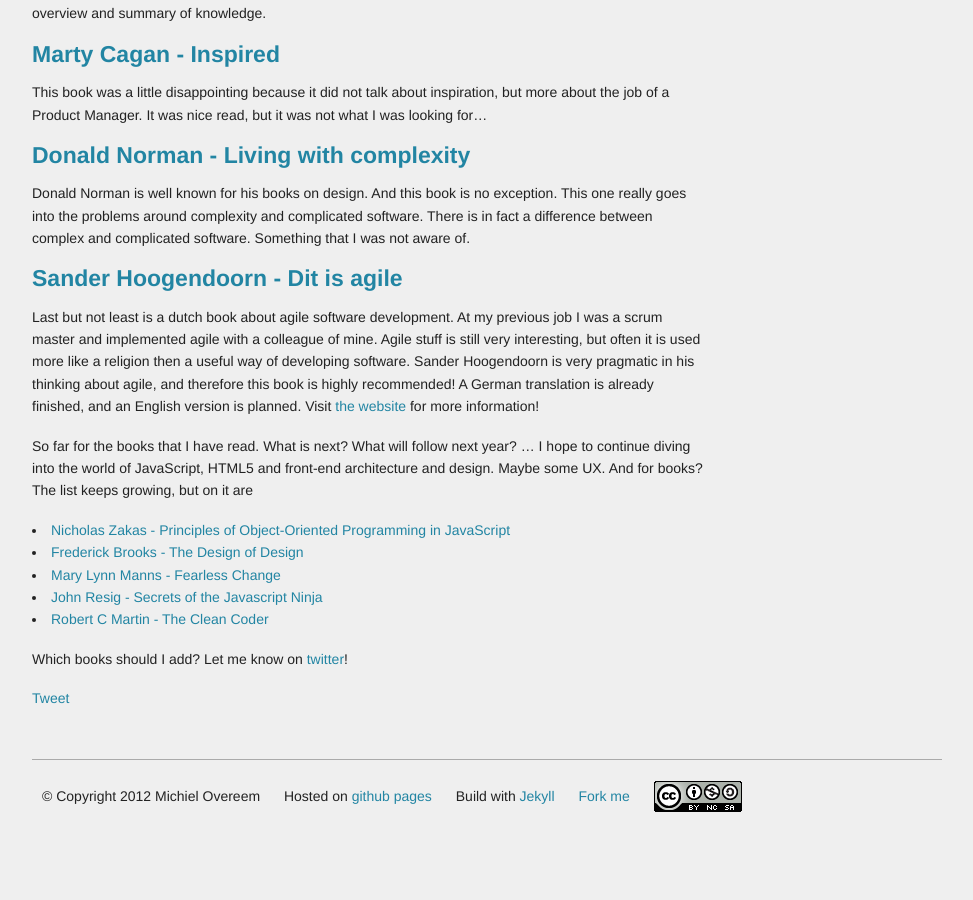
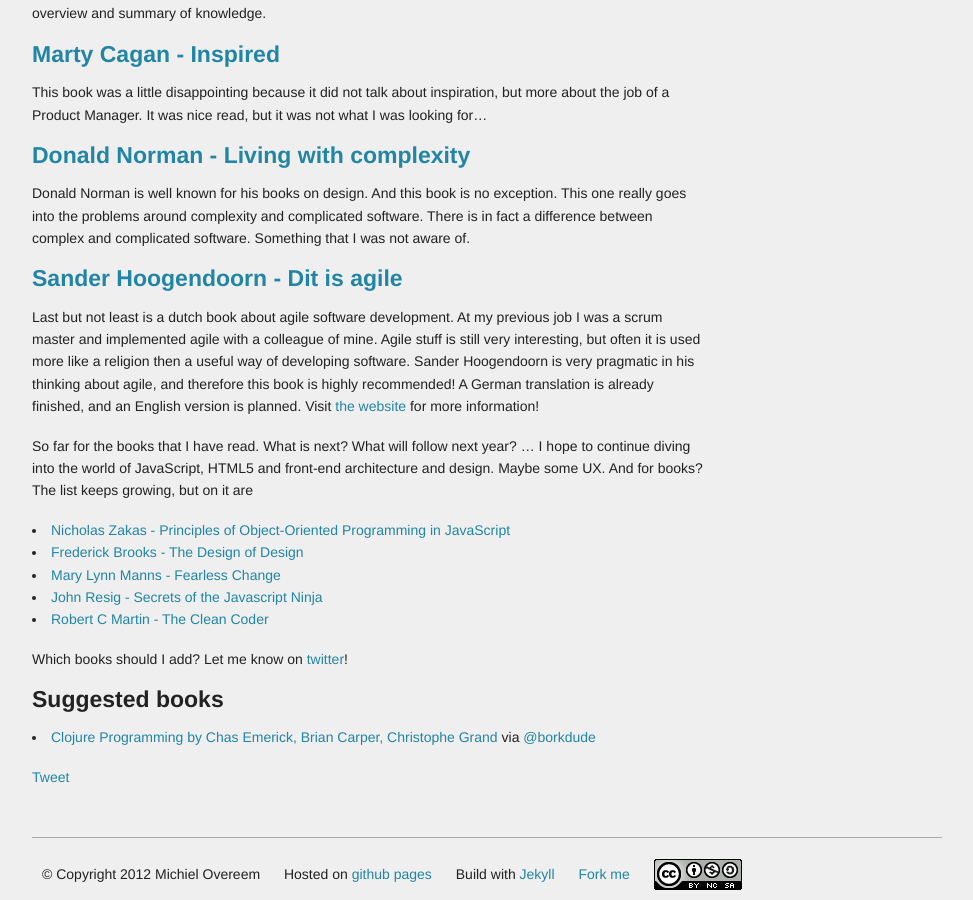
Before and after one commit to overeemm/overeemm.github.com, a Jekyll site: the page built from _posts/2012-12-27-best-tech-books-in-2012.markdown, in a window 1280 px wide and 900 px high, scrolled down 1001 px. Shown: the whole window, without its empty margins (153-1126 px from the left). Built offline with Jekyll 4.4.1, drawn with Linux system fonts in a browser that asks for light colours; nearby versions of some CDN libraries; comment, search, counter and statistics services are not loaded; before the commit the page ends 1823 px from its top, so only the background shows below that.

Commit message:
added suggestions

```diff
--- a/_posts/2012-12-27-best-tech-books-in-2012.markdown
+++ b/_posts/2012-12-27-best-tech-books-in-2012.markdown
@@ -52,6 +52,10 @@
 
 Which books should I add? Let me know on [twitter][17]!
 
+#### Suggested books
+
++ [Clojure Programming by Chas Emerick, Brian Carper, Christophe Grand][18] via [@borkdude][19]
+
 [1]: http://www.afas.nl/
 [2]: http://blog.movereem.nl/bookreview-beginning-phonegap/
 [3]: http://www.codinghorror.com/blog/2007/10/do-not-buy-this-book.html
```
Also changed, not shown: other parts of _posts/2012-12-27-best-tech-books-in-2012.markdown (+2 -0 lines).
